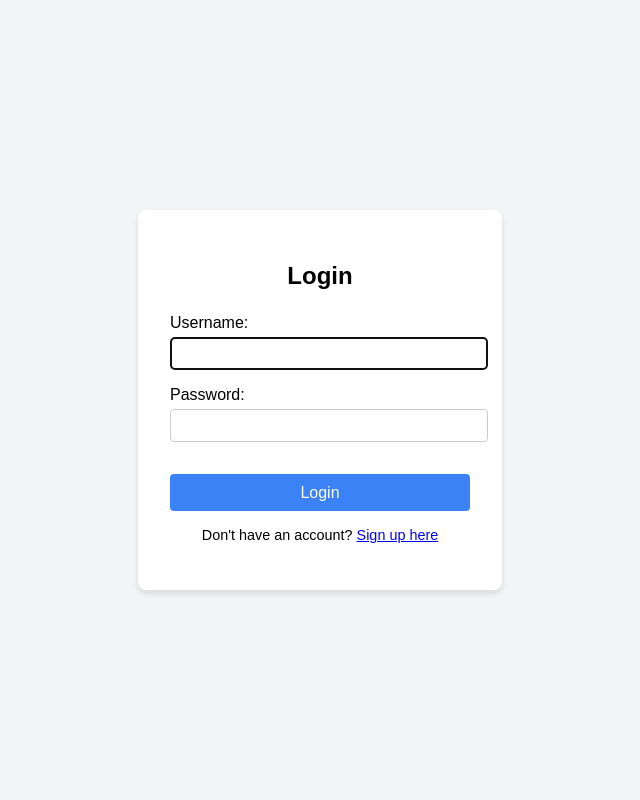
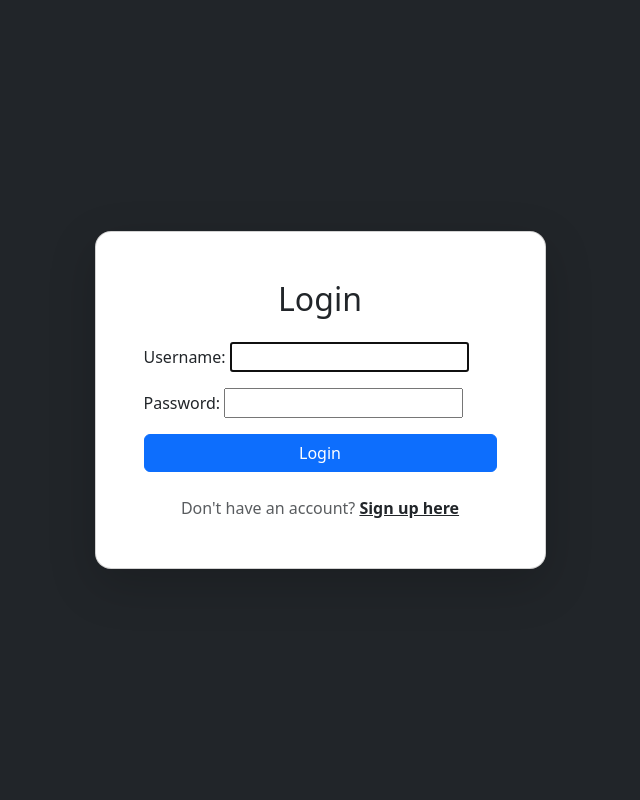
Before and after one commit to Min-Thway-Htut/Moto-Mart-Car-Marketplace, a Django app: page /users/login/ in a window 1280 px wide. Shown: the whole page, without its empty margins (320-960 px from the left). Run offline with Django 5.2, Linux system fonts and the light colour scheme.

Commit message:
Adding a requirements.txt file and using bootstrap

```diff
--- a/carmarket/users/templates/users/login.html
+++ b/carmarket/users/templates/users/login.html
@@ -4,71 +4,43 @@
     <meta charset="UTF-8">
     <meta name="viewport" content="width=device-width, initial-scale=1.0">
     <title>Login</title>
-    <style>
-        body {
-            font-family: Arial, sans-serif;
-            background-color: #f3f4f6;
-            display: flex;
-            align-items: center;
-            justify-content: center;
-            height: 100vh;
-            margin: 0;
-        }
-        .login-container {
-            background-color: #ffffff;
-            padding: 2rem;
-            border-radius: 8px;
-            box-shadow: 0 4px 6px rgba(0, 0, 0, 0.1);
-            width: 300px;
-        }
-        .login-container h2{
-            text-align: center;
-            margin-bottom: 1.5rem;
-        }
-        .login-container form p {
-            margin-bottom: 1rem;
-        }
-        .login-container input {
-            width: 100%;
-            padding: 0.5rem;
-            margin-top: 0.3rem;
-            border: 1px solid #ccc;
-            border-radius: 4px;
-        }
-        .login-container button {
-            width: 100%;
-            padding: 0.6rem;
-            background-color: #3b82f6;
-            color: white;
-            border: none;
-            border-radius: 4px;
-            font-size: 1rem;
-            cursor: pointer;
-            margin-top: 1rem;
-        }
+    <link href="https://cdn.jsdelivr.net/npm/bootstrap@5.3.0-alpha1/dist/css/bootstrap.min.css" rel="stylesheet">
 
-        .login-container button:hover {
-            background-color: #2563eb;
-        }
 
-        .signup-link{
-            text-align: center;
-            margin-top: 1rem;
-            font-size: 0.9rem;
-        }
-    </style>
 </head>
 <body>
-    <div class="login-container">
-    <h2>Login</h2>
+    <section class="vh-100 bg-dark">
+        <div class="container py-5 h-100">
+            <div class="row d-flex justify-content-center align-items-center h-100">
+                <div class="col-md-8 col-lg-6 col-xl-5">
+                    <div class="card shadow-lg rounded-4">
+                        <div class="card-body p-5">
+
+                    <h2 class="text-center mb-4">Login</h2>
         <form method="POST">
             {% csrf_token %}
+
+            <div class="mb-3">
                 {{ form.as_p }}
-        <button type="submit">Login</button>
+            </div>
+
+            <div class="d-grid mt-3">
+            <button type="submit" class="btn btn-primary w-100">Login</button>
+           </div>
         </form>
-    <div class="signup-link">
-    <p>Don't have an account? <a href="{% url 'signup' %}">Sign up here</a></p>
+
+
+        <div class="text-center mt-4">
+        <p class="mb-0 text-muted">Don't have an account? <a href="{% url 'signup' %}" class="text-dark fw-semibold">Sign up here</a></p>
        </div>
       </div>
+      </div>
+    </div>
+     </div>
+    </div>
+</section>
+
+<script src="https://cdn.jsdelivr.net/npm/@popperjs/core@2.11.6/dist/umd/popper.min.js"></script>
+<script src="https://cdn.jsdelivr.net/npm/bootstrap@5.3.0-alpha1/dist/js/bootstrap.min.js"></script>
 </body>
 </html>
--- /dev/null
+++ b/requirements.txt
@@ -0,0 +1,6 @@
+asgiref==3.8.1
+Django==5.2
+django-crispy-forms==2.4
+pillow==11.2.1
+sqlparse==0.5.3
+tzdata==2025.2
```
Also changed, not shown: carmarket/db.sqlite3, 14 other files. Lines whose indentation alone changed are shown as unchanged.
